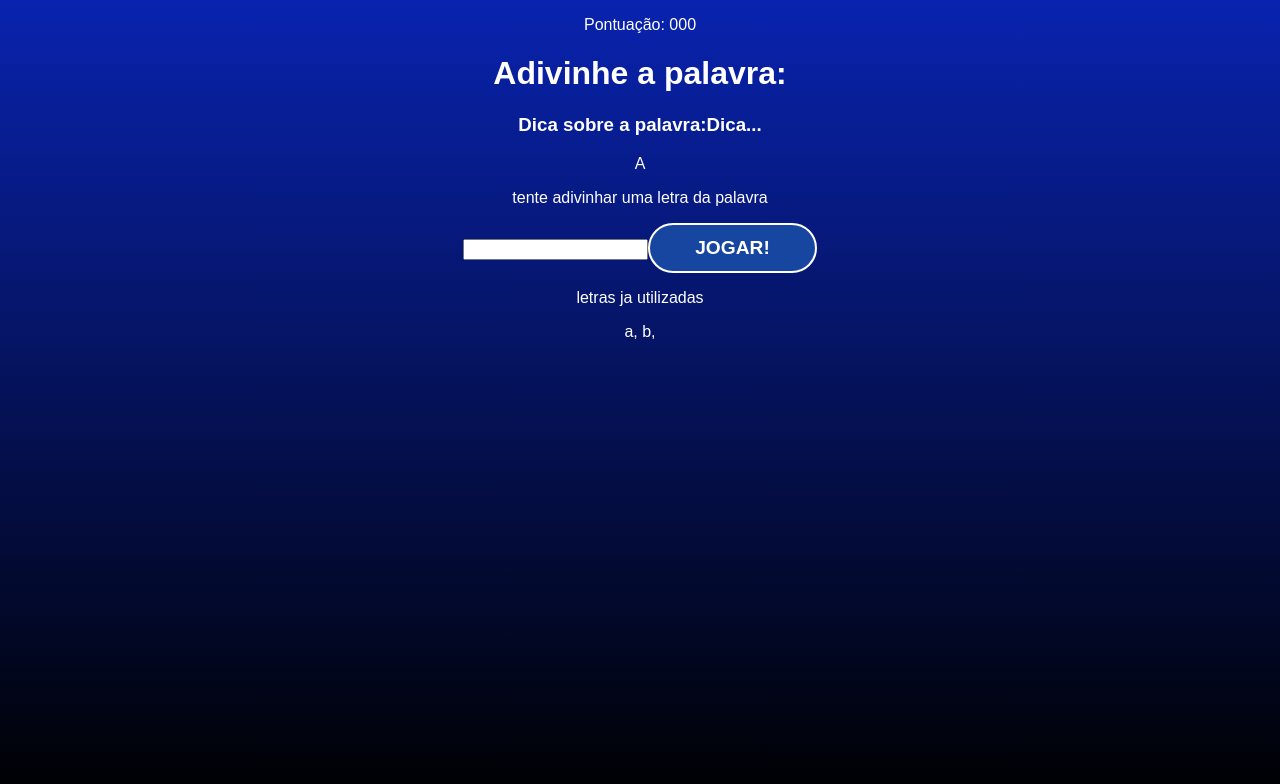
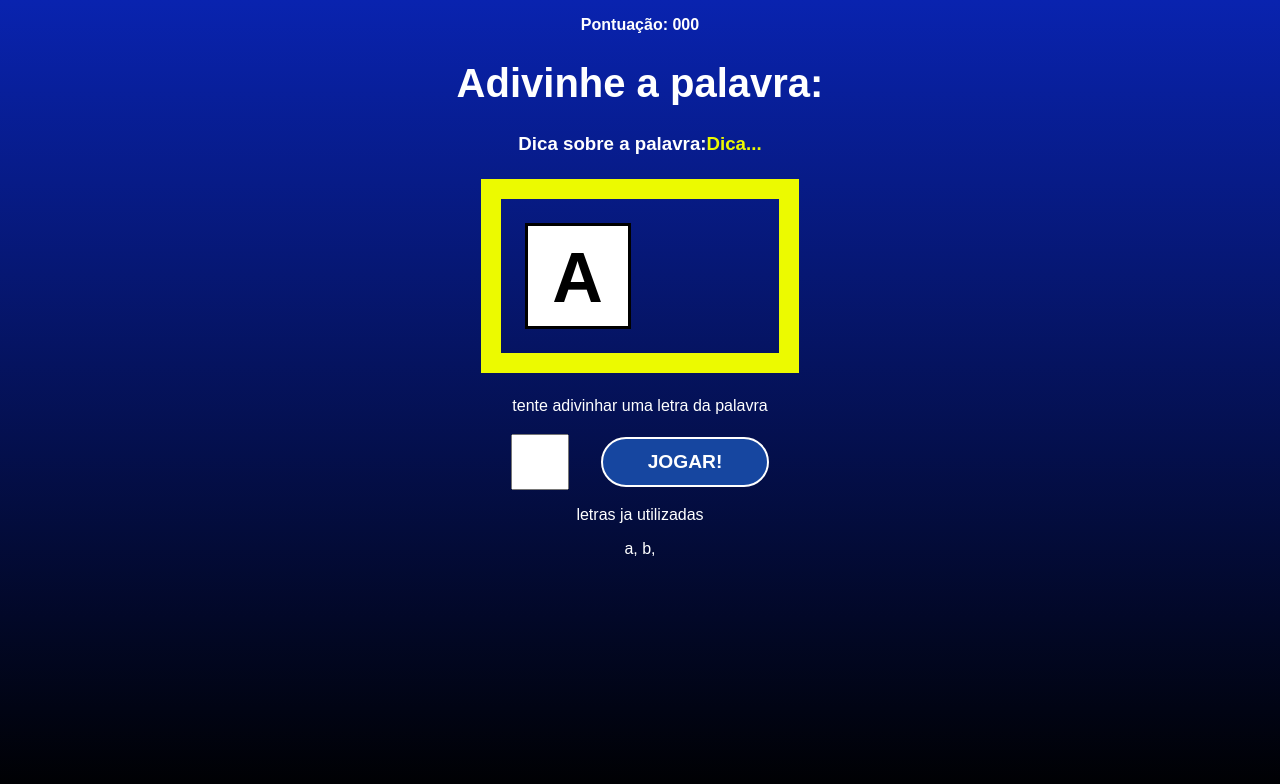
Before and after one commit to phxofc/GameAdivinharReact, a React (Vite) app: page / in a window 1280 px wide. Both pictures are taken after a click on the button "COMEÇAR O GAME". Shown: the top 784 px of the page. Built offline with nearby package versions, Linux system fonts and the light colour scheme.

Commit message:
css da tela game

```diff
--- a/src/assets/components/Game.css
+++ b/src/assets/components/Game.css
@@ -0,0 +1,43 @@
+.game h1{
+    font-size: 2.5em;
+}
+.points span{
+    font-weight: bold;
+}
+.tip span{
+    color: #ecfa00;
+}
+.wordContainer{
+    margin: 1.5em;
+    padding: 1.5em;
+    border: 20px solid #ecfa00;
+    display: flex;
+}
+
+.letter, .blanckSquare{
+    font-size:  70px;
+    line-height: 1.5;
+    border: 3px solid #000;
+    height: 100px;
+    width: 100px;
+    text-transform: uppercase;
+    background-color: #FFF;
+    color: #000;
+    font-weight: bold;
+}
+.letterContainer p {
+    margin-bottom: 1.2em;
+}
+.letterContainer form{
+display: flex;
+align-items: center;
+justify-content: center;
+}
+
+.letterContainer input {
+    height: 50px;
+    width: 50px;
+    font-size: 2em;
+    text-align: center;
+    margin-right: 1em;
+}
```
